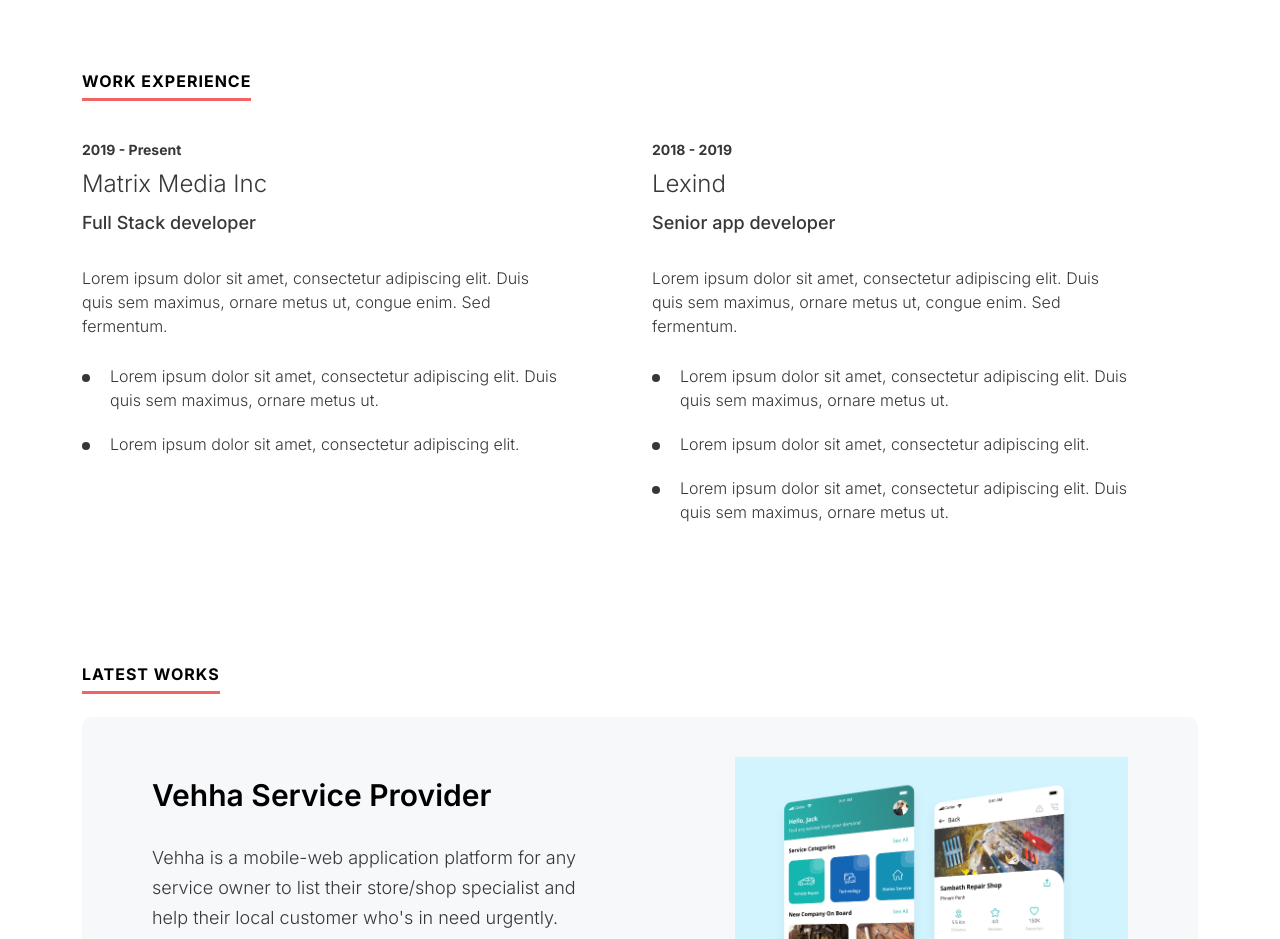
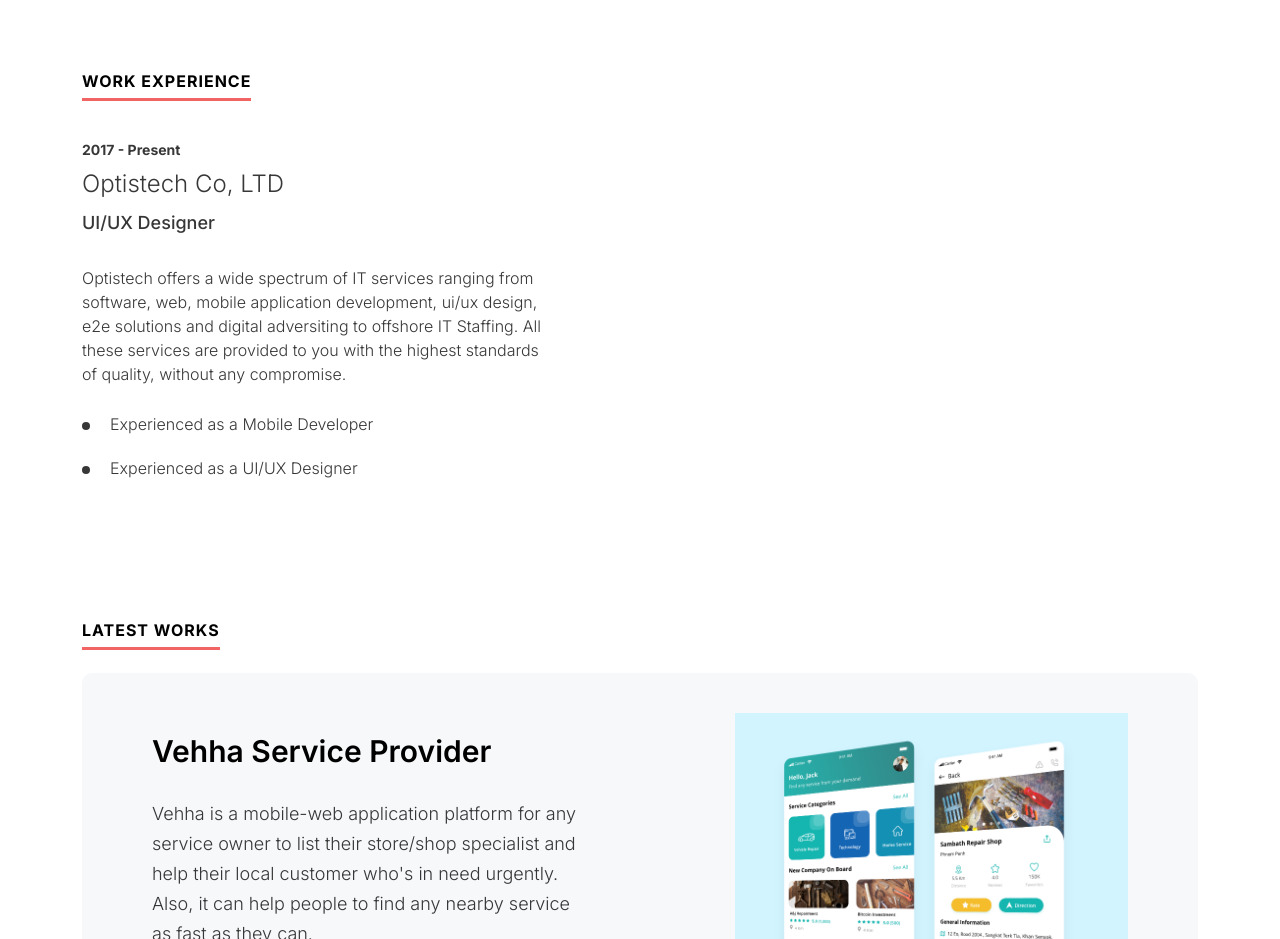
Before and after one commit to Sopheak0/lunox, a website: page public/index.html in a window 1280 px wide. Shown: the part 1540-2479 px from the top of the page. Drawn offline with nearby package versions, Linux system fonts and the light colour scheme.

Commit message:
update company section

```diff
--- a/public/index.html
+++ b/public/index.html
@@ -132,17 +132,17 @@
         <div class="row ds-experience-list">
             <div class="col-12 col-sm-12 col-md-6 col-lg-6 col-xl-6 col-xxl-6">
               <section>
-                <span class="ds-year">2019 - Present</span>
-                <h3 class="ds-officename">Matrix Media Inc</h3>
-                <span class="ds-department">Full Stack developer</span>
-                <p>Lorem ipsum dolor sit amet, consectetur adipiscing elit. Duis quis sem maximus, ornare metus ut, congue enim. Sed fermentum.</p>
+                <span class="ds-year">2017 - Present</span>
+                <h3 class="ds-officename">Optistech Co, LTD</h3>
+                <span class="ds-department">UI/UX Designer</span>
+                <p>Optistech offers a wide spectrum of IT services ranging from software, web, mobile application development, ui/ux design, e2e solutions and digital adversiting to offshore IT Staffing. All these services are provided to you with the highest standards of quality, without any compromise.</p>
                 <ul>
-                  <li>Lorem ipsum dolor sit amet, consectetur adipiscing elit. Duis quis sem maximus, ornare metus ut.</li>
-                  <li>Lorem ipsum dolor sit amet, consectetur adipiscing elit.</li>
+                  <li>Experienced as a Mobile Developer</li>
+                  <li>Experienced as a UI/UX Designer</li>
                 </ul>
               </section>
             </div>
-            <div class="col-12 col-sm-12 col-md-6 col-lg-6 col-xl-6 col-xxl-6">
+            <!-- <div class="col-12 col-sm-12 col-md-6 col-lg-6 col-xl-6 col-xxl-6">
               <section>
                 <span class="ds-year">2018 - 2019</span>
                 <h3 class="ds-officename">Lexind</h3>
@@ -154,7 +154,7 @@
                   <li>Lorem ipsum dolor sit amet, consectetur adipiscing elit. Duis quis sem maximus, ornare metus ut.</li>
                 </ul>
               </section>
-            </div>
+            </div> -->
         </div>
      </div>
    </div>
@@ -222,7 +222,9 @@
           <span>Stay in touch</span>
           <h4>Ready to talk?</h4>
           <p>Feel free to contact us</p>
-          <a href="mailto:soksopheak669@gmail.com" class="ds-button">Lets Talk</a>
+          <!-- <a href="mailto:soksopheak669@gmail.com" class="ds-button">Lets Talk</a> -->
+          <a href="https://mail.google.com/mail/?view=cm&fs=1&to=soksopheak669@gmail.com&su=Contacting from portfolio" class="ds-button">Lets Talk</a>
+
         </section>
         <span class="ds-copyright">© 2022 All rights reserved.</span>
      </div>
```
Also changed, not shown: public/works-setails.html (+4 -2 lines).
